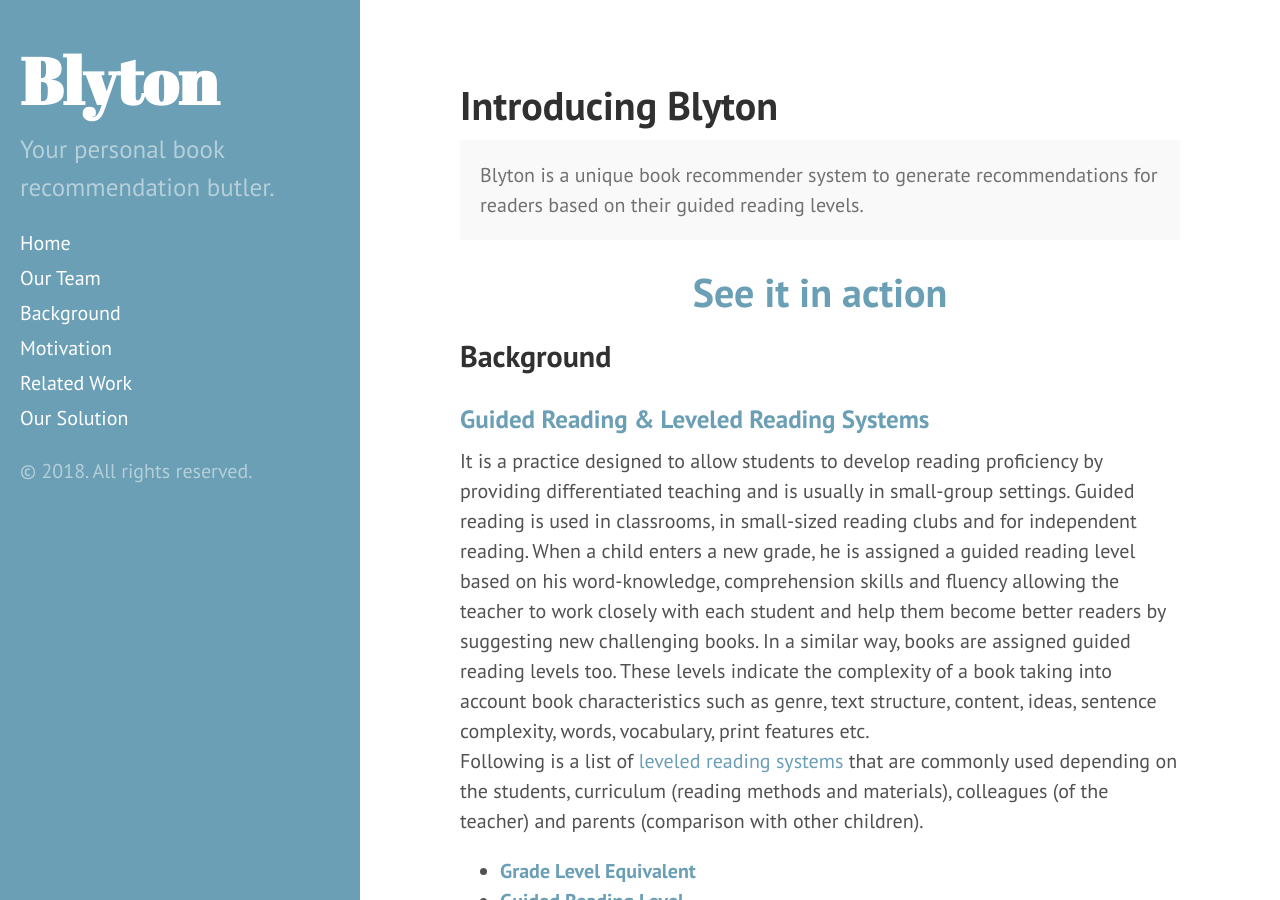
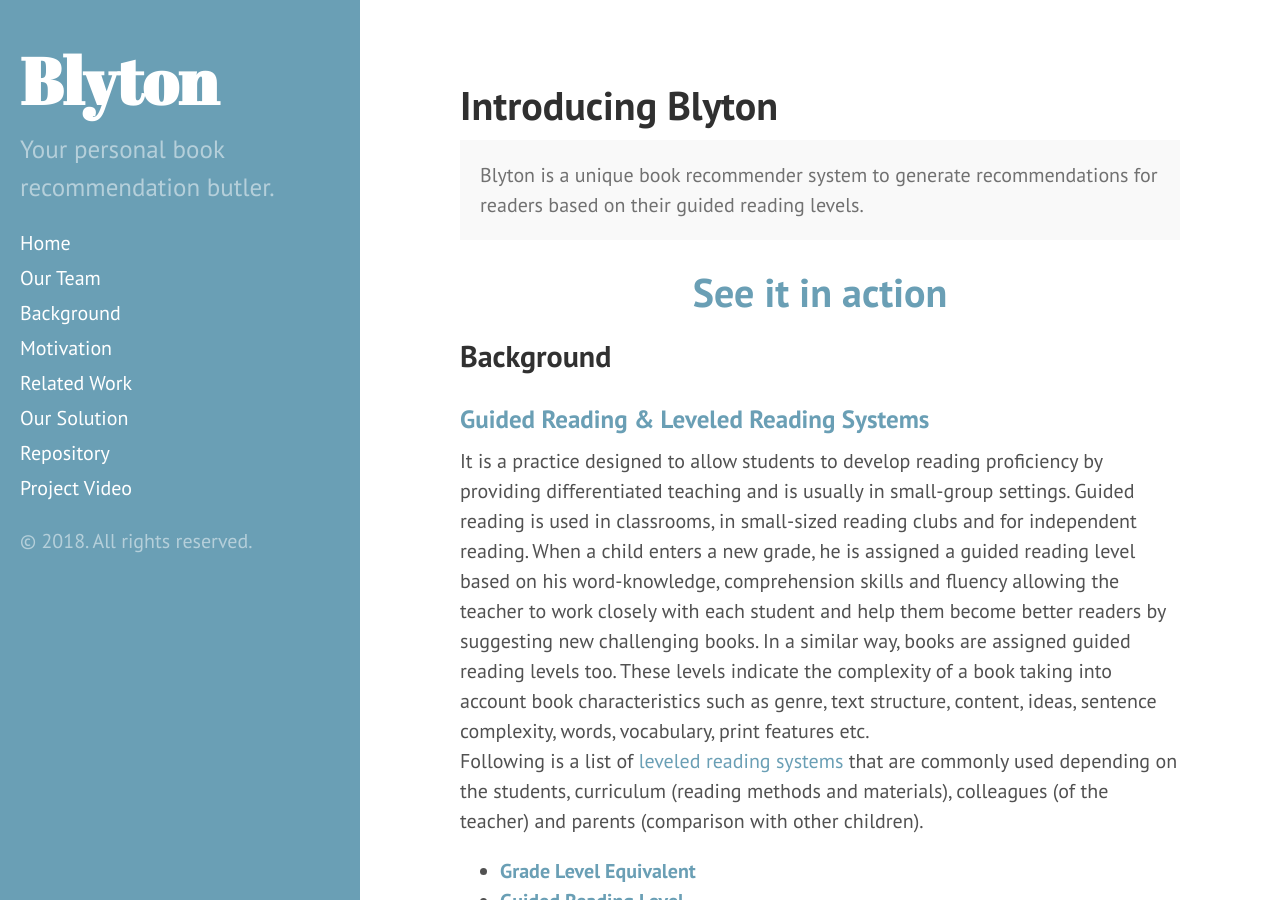
Before and after one commit to ankur-rc/blyton-book_recommender, a Jekyll site: the page built from _posts/2018-04-20-introducing-blyton.md, in a window 1280 px wide and 900 px high. Built offline with Jekyll 4.4.1, drawn with Linux system fonts in a browser that asks for light colours.

Commit message:
Updated sidebar.

```diff
--- a/_includes/sidebar.html
+++ b/_includes/sidebar.html
@@ -26,6 +26,8 @@
     <a class="sidebar-nav-item " href="{{ site.baseurl }}#motive ">Motivation</a>
     <a class="sidebar-nav-item " href="{{ site.baseurl }}#rel-work ">Related Work</a>
     <a class="sidebar-nav-item " href="{{ site.baseurl }}#working ">Our Solution</a>
+    <a class="sidebar-nav-item " href="{{site.github.repo}}">Repository</a>
+    <a class="sidebar-nav-item " href="https://youtu.be/8RYMCKOTtBE">Project Video</a>
   </nav>
 
   <p>&copy; {{ site.time | date: '%Y' }}. All rights reserved.</p>
--- a/_posts/2018-04-20-introducing-blyton.md
+++ b/_posts/2018-04-20-introducing-blyton.md
@@ -5,7 +5,7 @@ title: Introducing Blyton
 <div class="message">
 Blyton is a unique book recommender system to generate recommendations for readers based on their guided reading levels.
 </div>
-# [<center>See it in action</center>]()
+# [<center>See it in action</center>](https://drive.google.com/open?id=1p0c06MfDv0IfNJjIirwQxibP-XFDfsyL)
 ## <a name="bg"></a> Background
 
 ### [Guided Reading & Leveled Reading Systems](http://www.scholastic.com/parents/resources/article/book-selection-tips/parents-guide-to-guided-readin)
```
